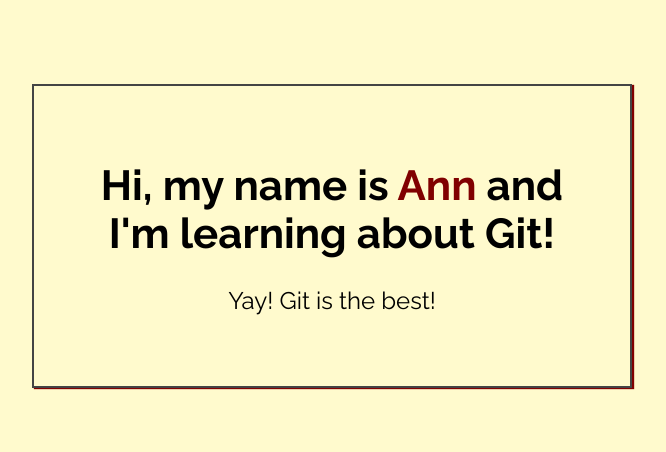
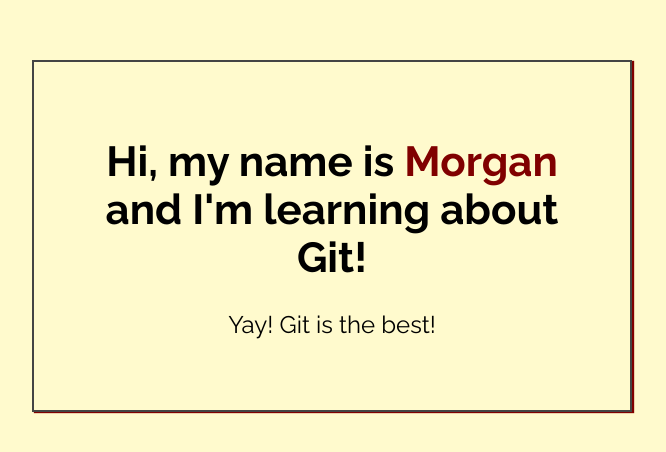
Before and after one commit to morgancadigan/my-first-repo, a plain HTML site: page index.html in a window 1280 px wide. Shown: the part 164-616 px from the top of the page, without its empty margins (308-974 px from the left). Drawn offline with Linux system fonts and the light colour scheme.

Commit message:
Added name to index.html

```diff
--- a/index.html
+++ b/index.html
@@ -14,7 +14,7 @@
 <body>
 
     <div class="greeting">
-        <h1>Hi, my name is <span class="highlight">Ann</span> and I'm learning about Git! </h1>
+        <h1>Hi, my name is <span class="highlight">Morgan</span> and I'm learning about Git! </h1>
 
         <p>Yay! Git is the best!</p>
     </div>
```
